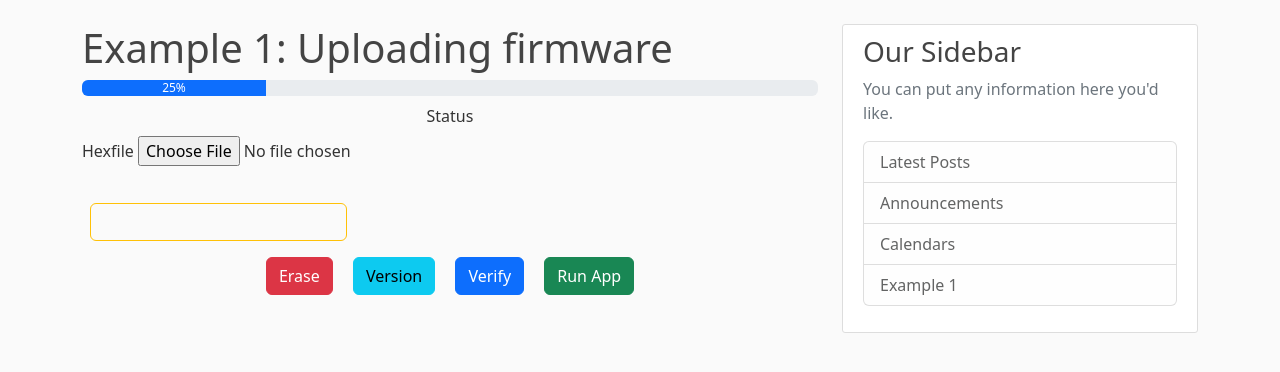
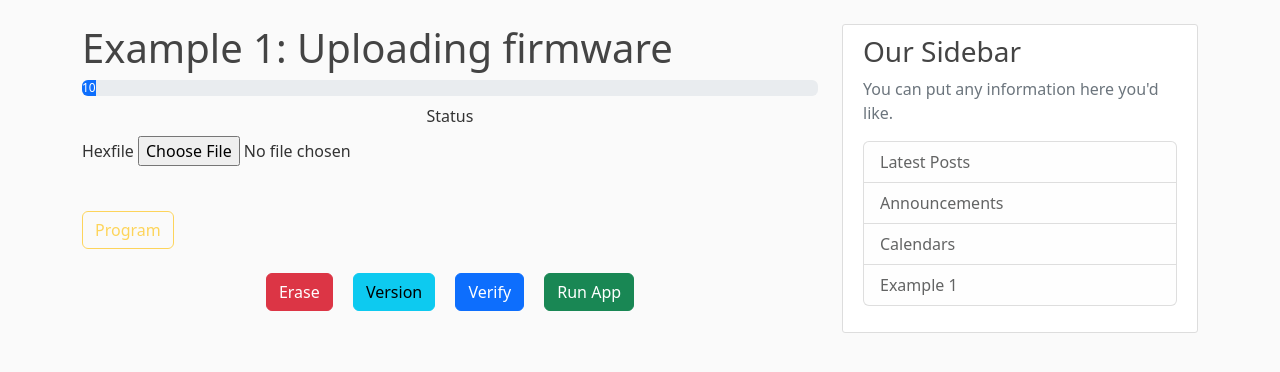
Before and after one commit to afaideen/flask_security, a Flask app: template flaskapp/templates/example1.html in a window 1280 px wide. Shown: the part 56-428 px from the top of the page. Run offline with Flask 2, Linux system fonts and the light colour scheme; the template is opened without the code that fills it: most values are stand-ins (such as "Sample title", 1, 10 or a date in 2020); form fields are guessed from the names that the template uses; some libraries are stand-ins or nearby versions.

Commit message:
Working on Example1 Upload Firmware...Updated progress.

```diff
--- a/flaskapp/example1/form.py
+++ b/flaskapp/example1/form.py
@@ -7,7 +7,8 @@
 class UpdateFileForm(FlaskForm):
     hexfile = FileField('Load hex file', validators=[FileAllowed(['hex'])],
                         render_kw={
-                            'oninput':'myFunction()',
+                            'oninput':'enableProgramButton()',
                             'accept':'.hex'
                         })
-    program = SubmitField('Program',  render_kw={'disabled': 'disabled'})
+    # program = SubmitField('Program',  render_kw={'disabled': 'disabled'})
+    program = SubmitField('Program')
--- a/flaskapp/static/js/app.js
+++ b/flaskapp/static/js/app.js
@@ -1,7 +1,15 @@
 
 
-function myFunction()
+function enableProgramButton()
 {
-    $('#program').prop('disabled', false);
+    //use DOM method
+    idProgram = document.getElementById('program');
+    idProgressBar = document.getElementById('progress_bar');
+//    classProgressBar= document.getElementsByClassName('progress-bar');
+    idProgram.disabled = false
+//    idProgressBar.style.width = '30%'
+//    idProgressBar.innerHTML='30%'
+    //use jquery method
+//    $('#program').prop('disabled', false);
     console.log("myFunction running...Enabling 'Program' button...")
 }
--- a/flaskapp/templates/example1.html
+++ b/flaskapp/templates/example1.html
@@ -2,7 +2,7 @@
 {% block content %}
     <h1>Example 1: Uploading firmware</h1>
     <div class="progress my-2">
-        <div class="progress-bar" role="progressbar" style="width: 25%" aria-valuenow="25" aria-valuemin="0" aria-valuemax="100">25%</div>
+        <div id="progress_bar" class="progress-bar" role="progressbar" style="width: {{progress_bar_value}}" aria-valuenow="25" aria-valuemin="0" aria-valuemax="100">{{progress_bar_value}}</div>
     </div>
     <div class="my-2 text-center">
         <h7 id="status">Status</h7>
@@ -23,15 +23,16 @@
 
             </fieldset>
             <div class="form-group">
-                {{ form.program(class="btn btn-outline-warning mx-2") }}
+                <button id="program" type="submit" class="btn btn-outline-warning my-2" disabled="disabled">Program</button>
             </div>
-
         </form>
     </div>
     <div class="my-2 justify-content-center text-center">
 <!--        <button type="button" class="btn btn-secondary mx-2">Load Hex File</button>-->
         <button type="button" class="btn btn-danger mx-2">Erase</button>
-<!--        <button type="button" class="btn btn-warning mx-2">Program</button>-->
+<!--        <button id="program" type="submit" class="btn btn-outline-warning mx-2">Program</button>-->
+
+
 <!--        <button type="button" class="btn btn-info mx-2">Verify</button>-->
         <a class="btn btn-info mx-2" href="{{ url_for('example1.check_version') }}">Version</a>
         <a class="btn btn-primary mx-2" href="{{ url_for('example1.verify') }}">Verify</a>
```
Also changed, not shown: flaskapp/example1/routes.py (+6 -4 lines).
